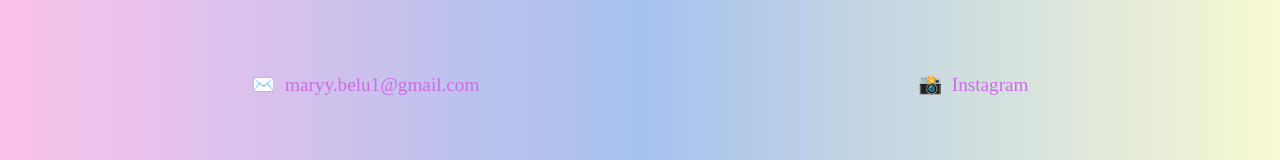
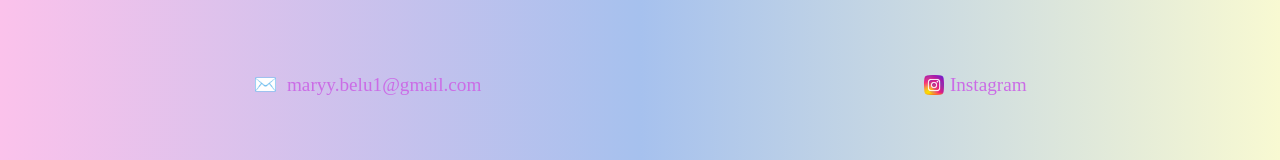
Before and after one commit to mag0/Belicias2.0, a React (Vite) app: page / in a window 1280 px wide. Shown: the part 2232-2392 px from the top of the page. Built offline with nearby package versions, Linux system fonts and the light colour scheme.

Commit message:
icono instagram

```diff
--- a/src/components/Main.jsx
+++ b/src/components/Main.jsx
@@ -59,8 +59,8 @@ const Section = () => {
                         <span className="icon">✉️</span>
                         <a href="mailto:maryy.belu1@gmail.com">maryy.belu1@gmail.com</a>
                     </p>
-                    <p>
-                        <span className="icon">📸</span>
+                    <p style={{display:'flex',justifyContent:'center',alignItems:'center'}}>
+                        <img src="/img/instagram.png" style={{width:'20px',marginRight:'.3em'}}/>
                         <a href="https://www.instagram.com/belu_guerreiro/">Instagram</a>
                     </p>
                 </section>
```
Also changed, not shown: public/img/instagram.png (added).
